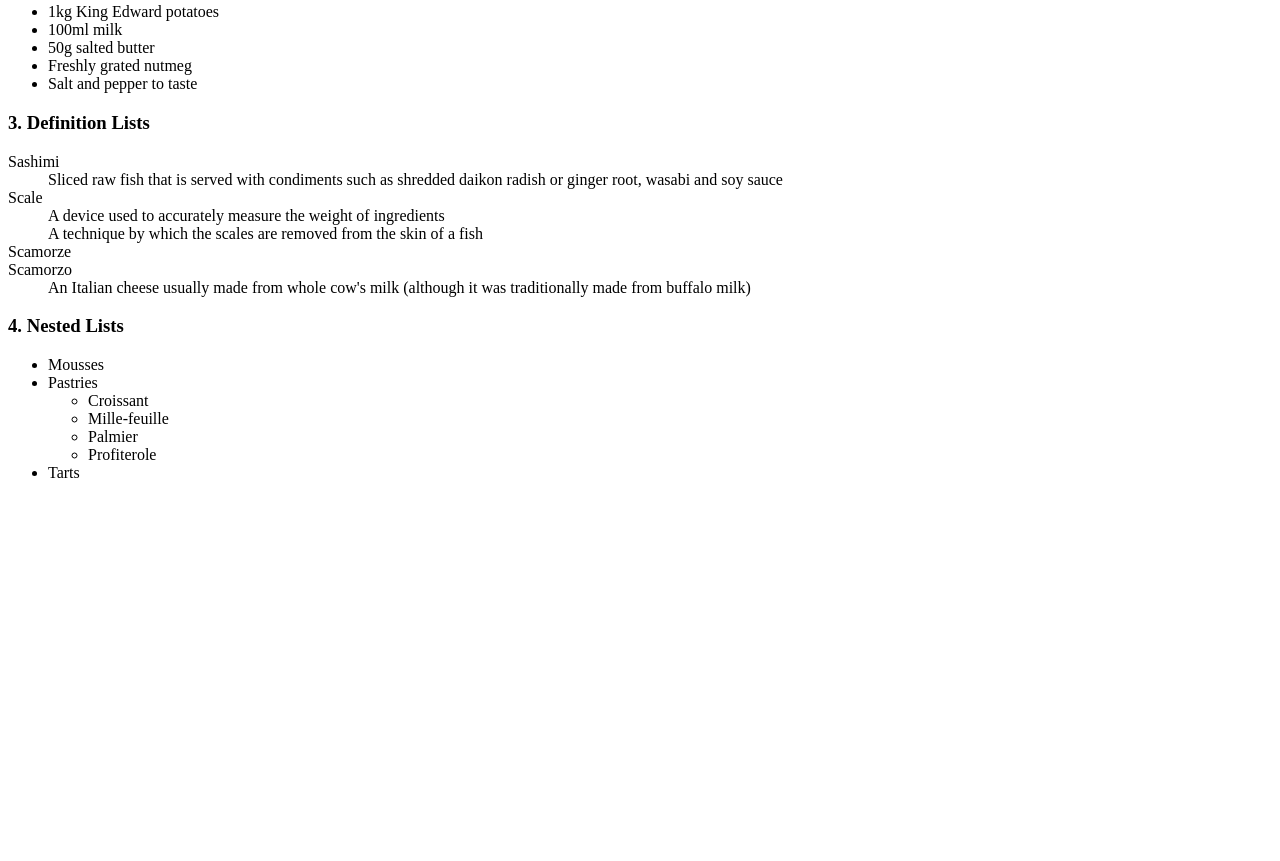
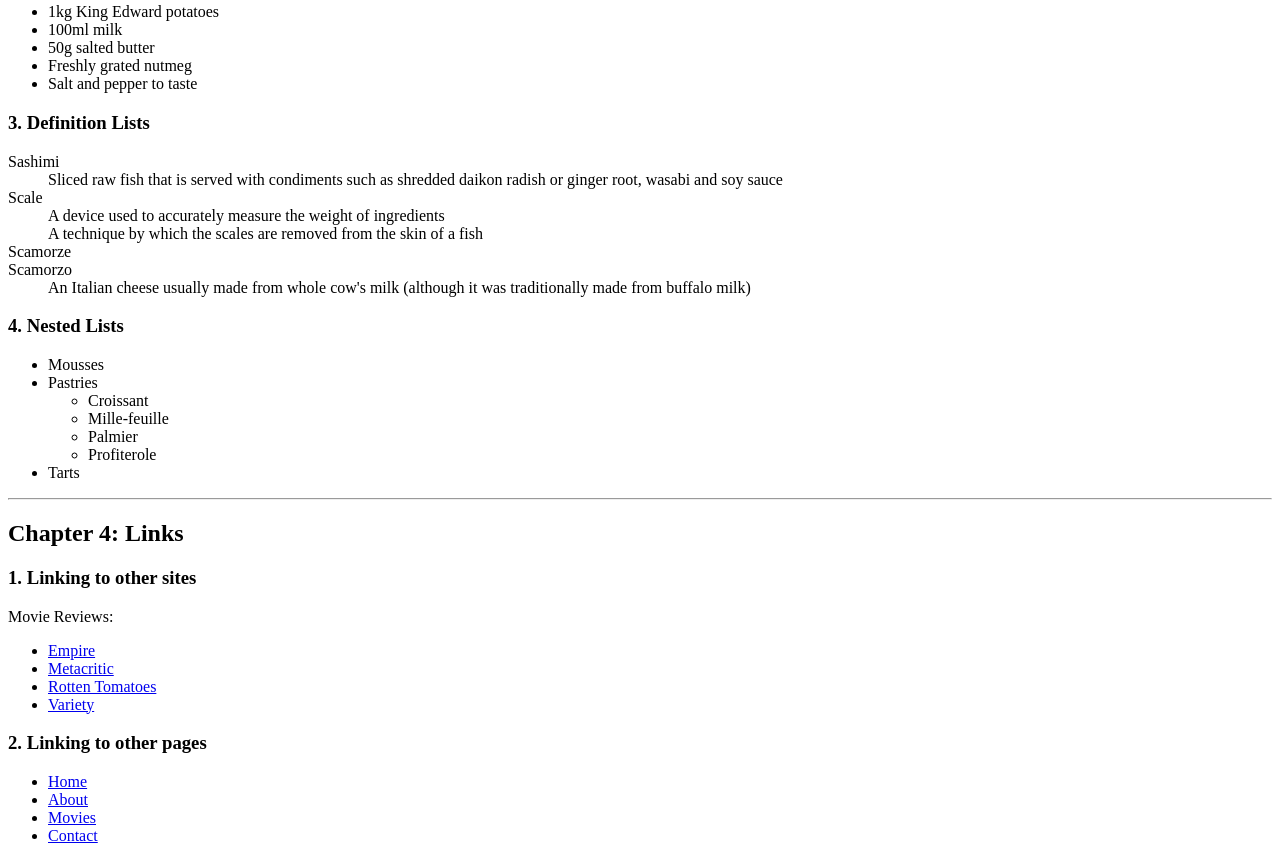
Before and after one commit to thangngo-agilityio/html-css-training, a plain HTML site: page html-css-practice/index.html in a window 1280 px wide. Shown: the part 2186-3047 px from the top of the page. Before the commit the page ends 2684 px from the top, so only its background shows below. Drawn offline with Linux system fonts and the light colour scheme.

Commit message:
practice chapter 4 links

```diff
--- a/html-css-practice/index.html
+++ b/html-css-practice/index.html
@@ -157,5 +157,31 @@
             </ul>
         </div>
     </section>
+    <hr>
+    <section>
+        <h2>Chapter 4: Links</h2>
+        <div>
+            <h3>1. Linking to other sites</h3>
+            <p>Movie Reviews:
+                <ul>
+                    <li><a href="http://www.empireonline.com">Empire</a></li>
+                    <li><a href="http://www.metacritic.com">Metacritic</a></li>
+                    <li><a href="http://www.rottentomatoes.com">Rotten Tomatoes</a></li>
+                    <li><a href="http://www.variety.com">Variety</a></li>
+                </ul>
+            </p>
+        </div>
+        <div>
+            <h3>2. Linking to other pages</h3>
+            <p>
+                <ul>
+                    <li><a href="index.html">Home</a></li>
+                    <li><a href="about-us.html">About</a></li>
+                    <li><a href="movies.html">Movies</a></li>
+                    <li><a href="contact.html">Contact</a></li>
+                </ul>
+            </p>
+        </div>
+    </section>
 </body>
 </html>
```
